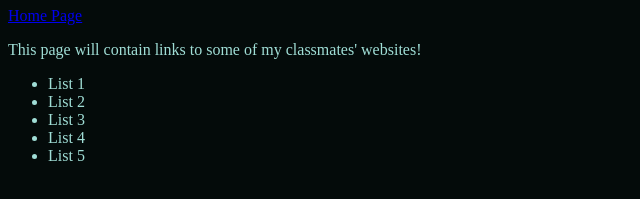
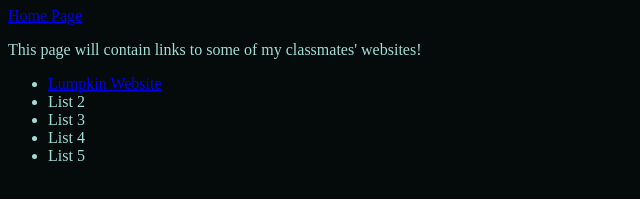
Before and after one commit to justinsonson/justinsonson.github.io, a plain HTML site: page class_links.html in a window 1280 px wide. Shown: the part 77-276 px from the top of the page, without its empty margins (0-640 px from the left). Drawn offline with Linux system fonts and the light colour scheme; a web font is replaced by a local one.

Commit message:
liam link

```diff
--- a/class_links.html
+++ b/class_links.html
@@ -14,7 +14,9 @@
     <a href="index.html">Home Page</a>
     <p>This page will contain links to some of my classmates' websites!</p>
     <ul>
-        <li>List 1</li>
+        <li>
+            <a href="https://liamw4446.github.io/">Lumpkin Website</a>
+        </li>
         <li>List 2</li>
         <li>List 3</li>
         <li>List 4</li>
```
